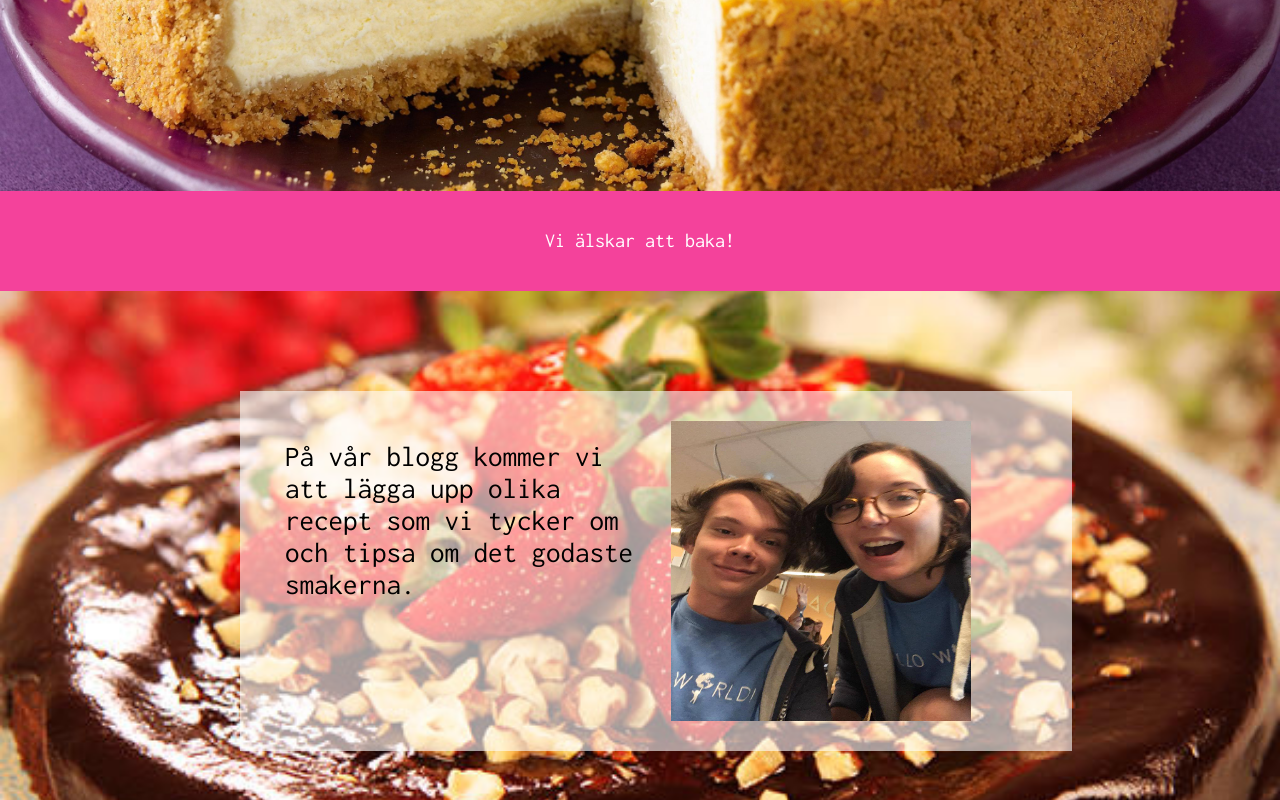
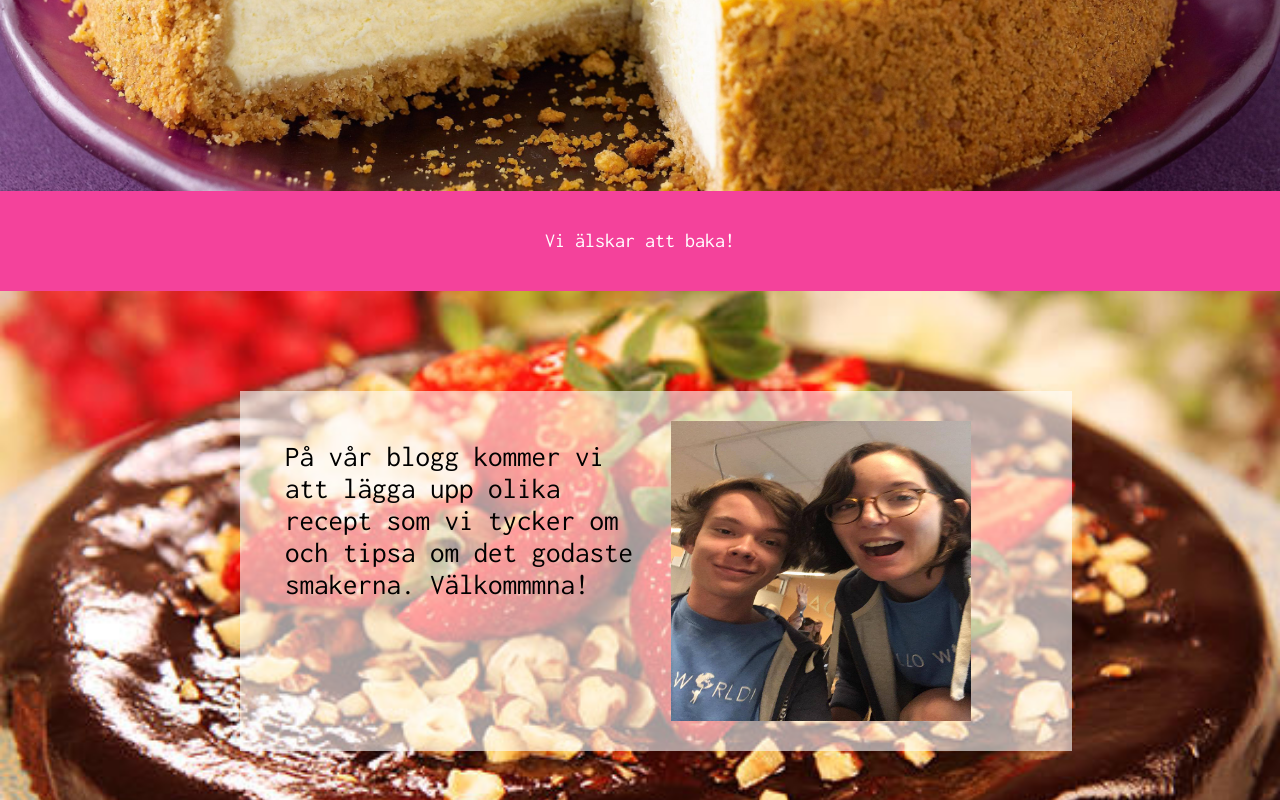
Before and after one commit to emmelimathiasbakblogg/emmelimathiasbakblogg.github.io, a plain HTML site: page index.html in a window 1280 px wide. Shown: the part 409-1209 px from the top of the page. Drawn offline with nearby package versions, Linux system fonts and the light colour scheme.

Commit message:
Ny index fil
La till texten "välkommmna!"

```diff
--- a/index.html
+++ b/index.html
@@ -56,7 +56,7 @@
     <div class="whitebox">
 
     <div class="col-sm-6">
-        <h3 id="emmtex"> På vår blogg kommer vi att lägga upp olika recept som vi tycker om och tipsa om det godaste smakerna.
+        <h3 id="emmtex"> På vår blogg kommer vi att lägga upp olika recept som vi tycker om och tipsa om det godaste smakerna. Välkommmna!
         </h3>
     </div>
 
```
